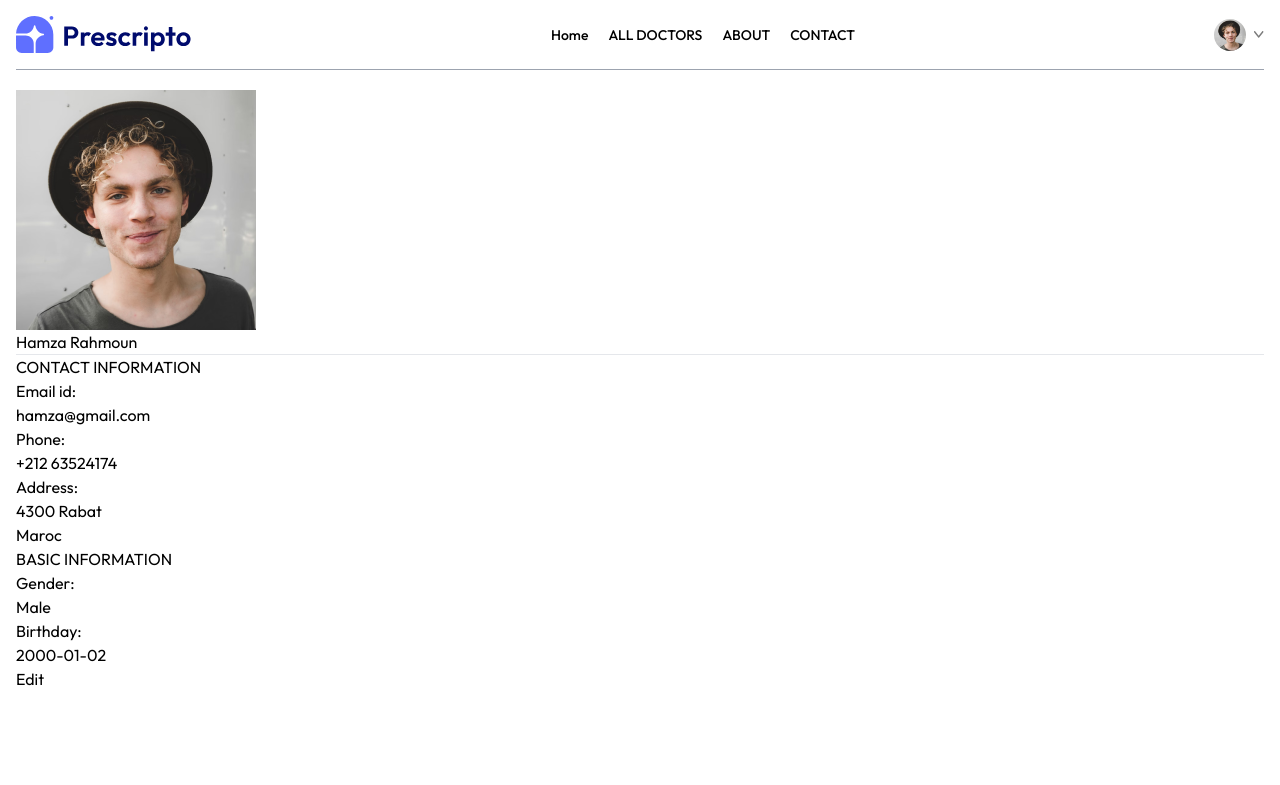
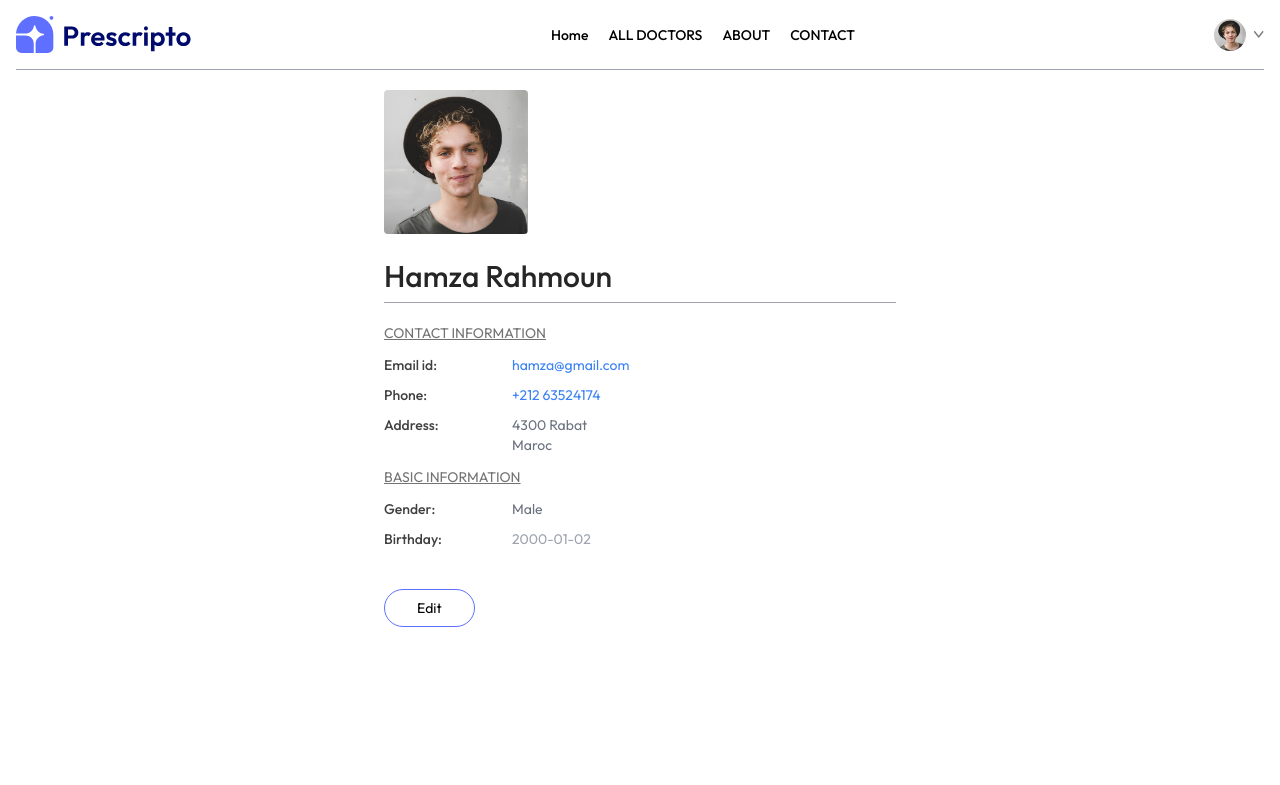
Before and after one commit to hamzarahmoun/doctor-appointement, a React (Vite) app in the folder frontend/: page /my-profile in a window 1280 px wide. Shown: the top 785 px of the page. Built offline with nearby package versions, Linux system fonts and the light colour scheme.

Commit message:
profile page css done

```diff
--- a/frontend/src/pages/About.jsx
+++ b/frontend/src/pages/About.jsx
@@ -4,7 +4,7 @@
 const About = () => {
   return (
     <div > {/* Centering the content */}
-      <div className='text-center text-2xl pt-10 text-gray-500'>
+      <div className='text-center text-2xl pt-10 text-gray-500 '>
         <p>About <span className='text-gray-700 font-medium'>Us</span></p>
       </div>
 
--- a/frontend/src/pages/MyProfile.jsx
+++ b/frontend/src/pages/MyProfile.jsx
@@ -17,34 +17,34 @@
   const [isEdit, setIsEdit] = useState(false)
 
   return (
-    <div>
-      <img src={userData.image} alt="" />
+    <div className='max-w-lg flex flex-col gap-2 text-sm mx-auto container'>
+      <img className='w-36 rounded' src={userData.image} alt="" />
       {
         isEdit
-          ? <input type="text" value={userData.name} onChange={e => setUserData(prev => ({ ...prev, name: e.target.value }))} />
-          : <p>{userData.name}</p>
+          ? <input className='bg-gray-50 text-3xl font-medium max-w-60 mt-4' type="text" value={userData.name} onChange={e => setUserData(prev => ({ ...prev, name: e.target.value }))} />
+          : <p className='font-medium text-3xl text-neutral-800 mt-4'>{userData.name}</p>
       }
-      <hr />
+      <hr className='bg-zinc-400 h-[1px] border-none' />
       <div>
-        <p>CONTACT INFORMATION</p>
-        <div>
-          <p>Email id:</p>
-          <p>{userData.email}</p>
-          <p>Phone:</p>
+        <p className='text-neutral-500 underline mt-3'>CONTACT INFORMATION</p>
+        <div className='grid grid-cols-[1fr_3fr] gap-y-2.5 mt-3 text-neutral-700'>
+          <p className='font-medium'>Email id:</p>
+          <p className='text-blue-500'>{userData.email}</p>
+          <p className='font-medium'>Phone:</p>
           {
             isEdit
-              ? <input type="text" value={userData.phone} onChange={e => setUserData(prev => ({ ...prev, phone: e.target.value }))} />
-              : <p>{userData.phone}</p>
+              ? <input className='bg-gray-100 max-w-52' type="text" value={userData.phone} onChange={e => setUserData(prev => ({ ...prev, phone: e.target.value }))} />
+              : <p className='text-blue-500'>{userData.phone}</p>
           }
-          <p>Address:</p>
+          <p className='font-medium'>Address:</p>
           {
             isEdit
               ? <p>
-                <input value={userData.address.line1} onChange={e => setUserData(prev => ({ ...prev, address: { ...prev.address, line1: e.target.value } }))} type="text" />
+                <input className='bg-gray-50' value={userData.address.line1} onChange={e => setUserData(prev => ({ ...prev, address: { ...prev.address, line1: e.target.value } }))} type="text" />
                 <br />
-                <input value={userData.address.line2} onChange={e => setUserData(prev => ({ ...prev, address: { ...prev.address, line2: e.target.value } }))} type="text" />
+                <input className='bg-gray-50' value={userData.address.line2} onChange={e => setUserData(prev => ({ ...prev, address: { ...prev.address, line2: e.target.value } }))} type="text" />
               </p>
-              : <p>
+              : <p className='text-gray-500'>
                 {userData.address.line1}
                 <br />
                 {userData.address.line2}
@@ -54,32 +54,32 @@
         </div>
 
         <div>
-          <p>BASIC INFORMATION</p>
-          <div>
-            <p>Gender:</p>
+          <p className='text-neutral-500 underline mt-3'>BASIC INFORMATION</p>
+          <div className='grid grid-cols-[1fr_3fr] gap-y-2.5 mt-3 text-neutral-700'>
+            <p className='font-medium'>Gender:</p>
             {
               isEdit
-                ? <select onChange={(e) => setUserData(prev => ({ ...prev, gender: e.target.value }))} value={userData.gender}>
+                ? <select className='max-w-20 bg-gray-100'  onChange={(e) => setUserData(prev => ({ ...prev, gender: e.target.value }))} value={userData.gender}>
                   <option value="Male"> Male</option>
                   <option value="Female"> Female</option>
                 </select>
-                : <p>{userData.gender}</p>
+                : <p className='text-gray-500'>{userData.gender}</p>
             }
-            <p>Birthday:</p>
+            <p className='font-medium'>Birthday:</p>
             {
               isEdit
-              ?<input type="date" onChange={(e) => setUserData(prev => ({ ...prev, dob: e.target.value }))} value={userData.dob} />
-              : <p>{userData.dob}</p>
+              ?<input className='max-w-28 bg-gray-100' type="date" onChange={(e) => setUserData(prev => ({ ...prev, dob: e.target.value }))} value={userData.dob} />
+              : <p className='text-gray-400'>{userData.dob}</p>
             }
 
           </div>
         </div>
 
-        <div>
+        <div className='mt-10'>
           {
             isEdit
-            ? <button onClick={()=>setIsEdit(false)}>Save Information</button>
-            : <button onClick={()=>setIsEdit(true)}> Edit </button>
+            ? <button className='border border-primary px-8 py-2 rounded-full hover:bg-primary hover:text-white transition-all ' onClick={()=>setIsEdit(false)}>Save Information</button>
+            : <button className='border border-primary px-8 py-2 rounded-full hover:bg-primary hover:text-white transition-all' onClick={()=>setIsEdit(true)}> Edit </button>
           }
 
         </div>
```
